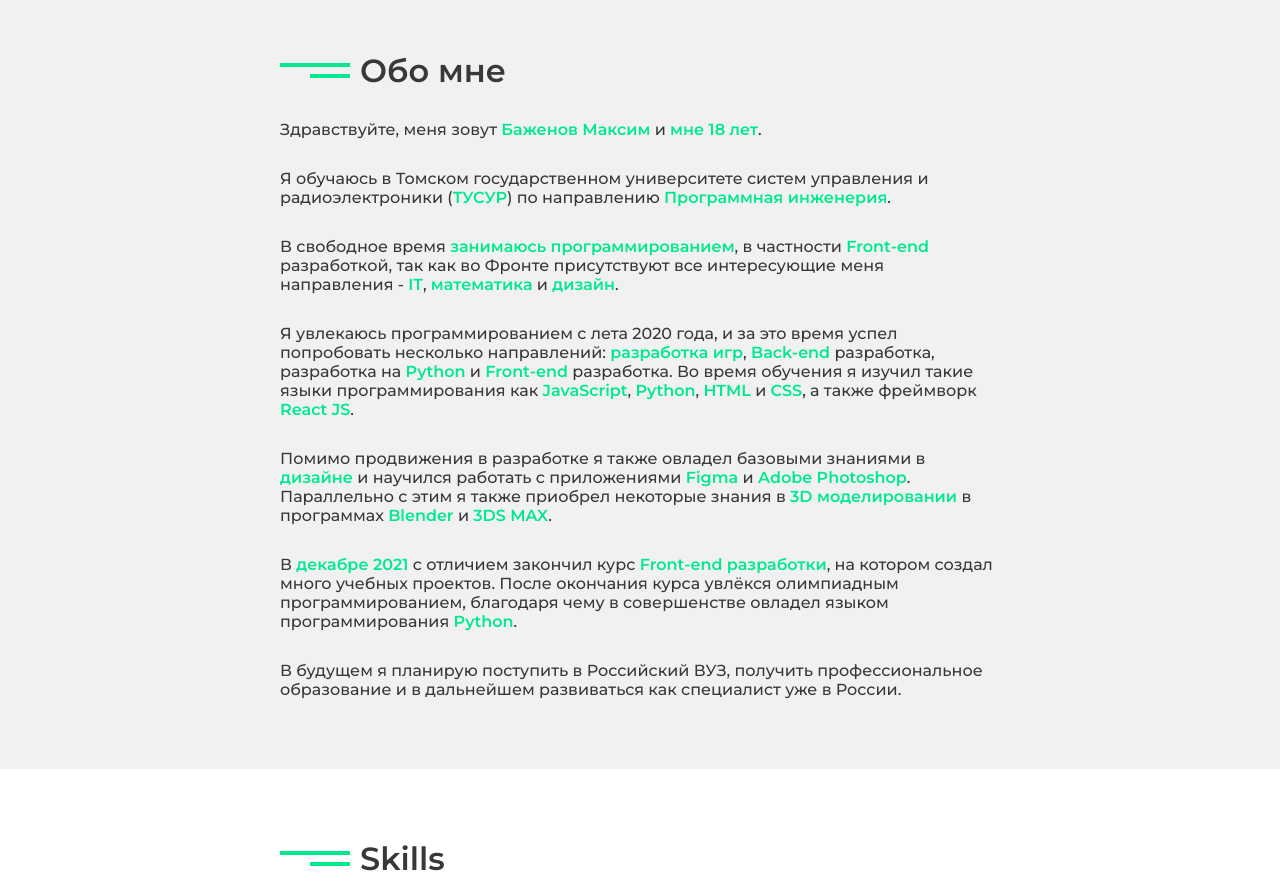
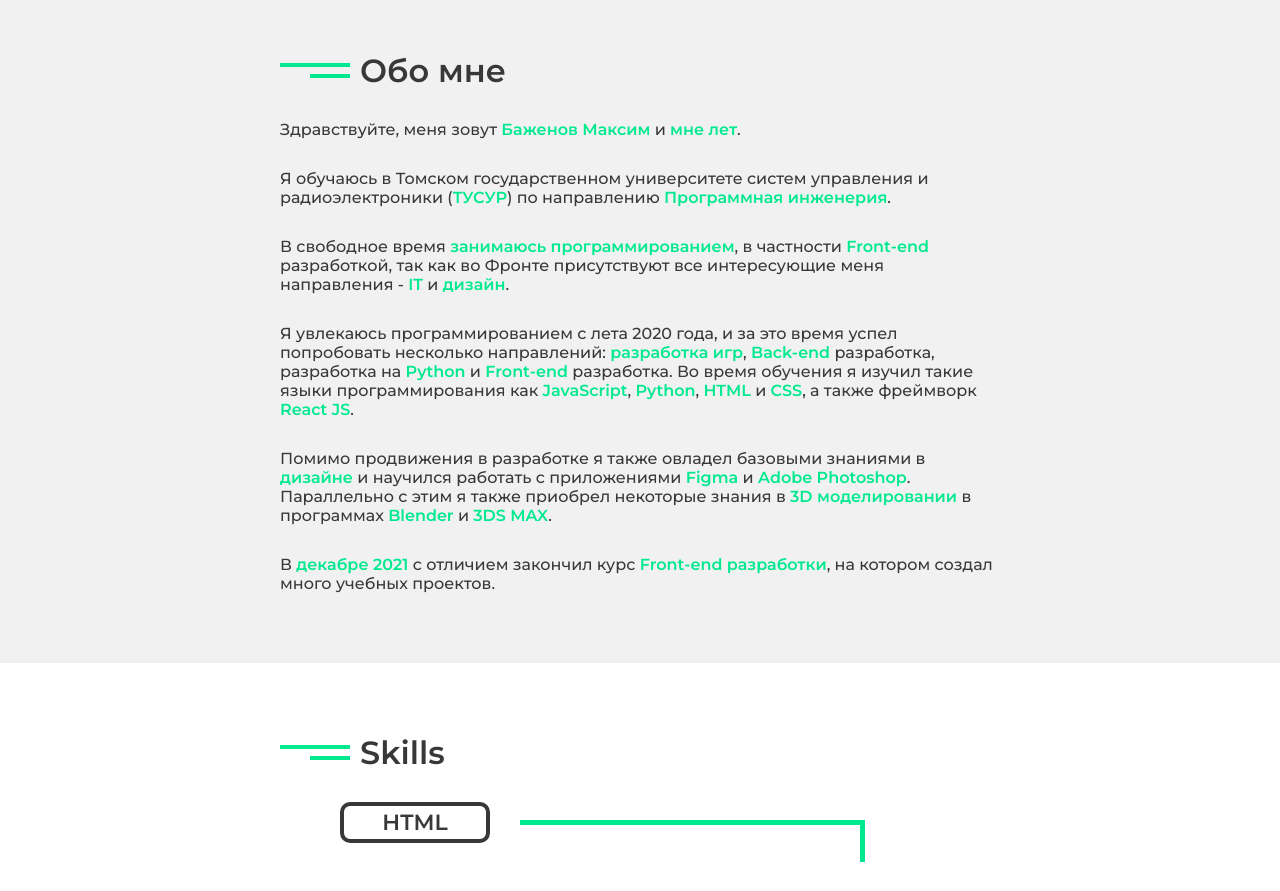
Before and after one commit to maksim4k1/maksim4k1.github.io, a React (Create React App) app: page /#/about in a window 1280 px wide. Shown: the part 720-1611 px from the top of the page. Built offline with nearby package versions, Linux system fonts and the light colour scheme.

Commit message:
edit about page

```diff
--- a/package.json
+++ b/package.json
@@ -7,7 +7,7 @@
     "@testing-library/jest-dom": "^5.14.1",
     "@testing-library/react": "^11.2.7",
     "@testing-library/user-event": "^12.8.3",
-    "node-sass": "^6.0.1",
+    "node-sass": "^8.0.0",
     "react": "^17.0.2",
     "react-dom": "^17.0.2",
     "react-redux": "^7.2.5",
@@ -20,7 +20,7 @@
     "web-vitals": "^1.1.2"
   },
   "scripts": {
-    "start": "react-scripts start",
+    "start": "react-scripts --openssl-legacy-provider start",
     "build": "react-scripts build",
     "test": "react-scripts test",
     "eject": "react-scripts eject",
--- a/src/components/About.jsx
+++ b/src/components/About.jsx
@@ -16,13 +16,12 @@ function About () {
     <Section>
       <Title>Обо мне</Title>
       <Content>
-        <p>Здравствуйте, меня зовут <strong>Баженов Максим</strong> и <strong>мне 18 лет</strong>.</p>
+        <p>Здравствуйте, меня зовут <strong>Баженов Максим</strong> и <strong>мне  лет</strong>.</p>
         <p>Я обучаюсь в Томском государственном университете систем управления и радиоэлектроники (<strong>ТУСУР</strong>) по направлению <strong>Программная инженерия</strong>.</p>
-        <p>В свободное время <strong>занимаюсь программированием</strong>, в частности <strong>Front-end</strong> разработкой, так как во Фронте присутствуют все интересующие меня направления - <strong>IT</strong>, <strong>математика</strong> и <strong>дизайн</strong>.</p>
+        <p>В свободное время <strong>занимаюсь программированием</strong>, в частности <strong>Front-end</strong> разработкой, так как во Фронте присутствуют все интересующие меня направления - <strong>IT</strong> и <strong>дизайн</strong>.</p>
         <p>Я увлекаюсь программированием с лета 2020 года, и за это время успел попробовать несколько направлений: <strong>разработка игр</strong>, <strong>Back-end</strong> разработка, разработка на <strong>Python</strong> и <strong>Front-end</strong> разработка. Во время обучения я изучил такие языки программирования как <strong>JavaScript</strong>, <strong>Python</strong>, <strong>HTML</strong> и <strong>CSS</strong>, а также фреймворк <strong>React JS</strong>.</p>
         <p>Помимо продвижения в разработке я также овладел базовыми знаниями в <strong>дизайне</strong> и научился работать с приложениями <strong>Figma</strong> и <strong>Adobe Photoshop</strong>. Параллельно с этим я также приобрел некоторые знания в <strong>3D моделировании</strong> в программах <strong>Blender</strong> и <strong>3DS MAX</strong>.</p>
-        <p>В <strong>декабре 2021</strong> с отличием закончил курс <strong>Front-end разработки</strong>, на котором создал много учебных проектов. После окончания курса увлёкся олимпиадным программированием, благодаря чему в совершенстве овладел языком программирования <strong>Python</strong>.</p>
-        <p>В будущем я планирую поступить в Российский ВУЗ, получить профессиональное образование и в дальнейшем развиваться как специалист уже в России.</p>
+        <p>В <strong>декабре 2021</strong> с отличием закончил курс <strong>Front-end разработки</strong>, на котором создал много учебных проектов.</p>
       </Content>
     </Section>
   );
```
Also changed, not shown: 1 other file (tests, documents, lock files or other folders).
